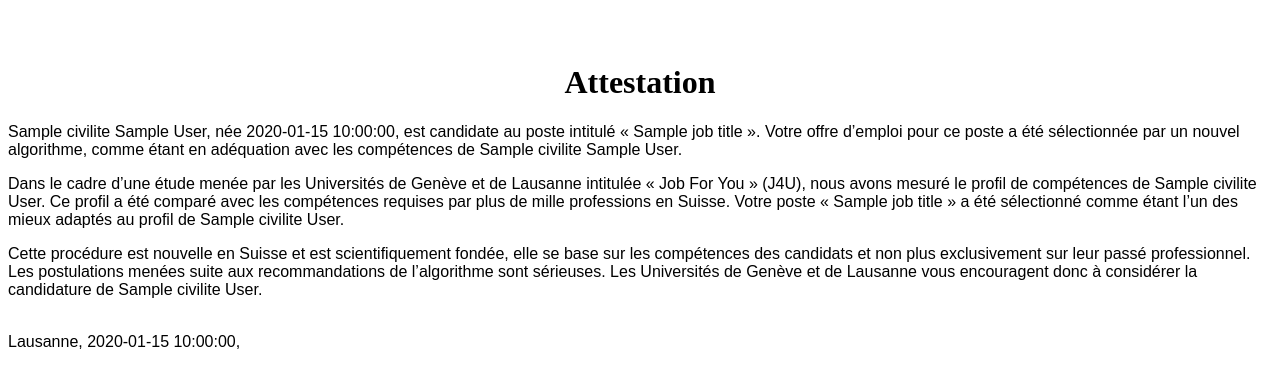
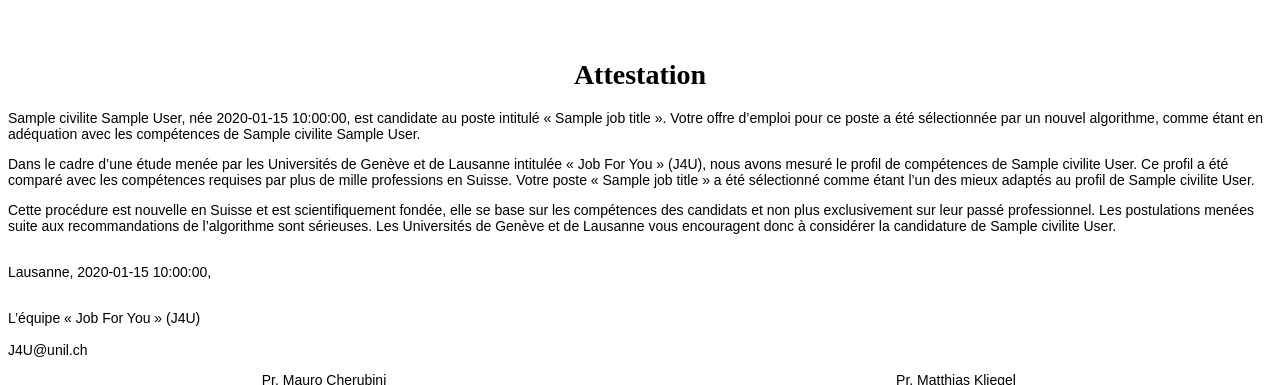
Before and after one commit to Jobs-4-You/J4U-Server, a Flask app: template server/templates/certificate.html in a window 1280 px wide. Shown: the part 309-694 px from the top of the page. Run offline with Flask 2, Linux system fonts and the light colour scheme; the template is opened without the code that fills it: most values are stand-ins (such as "Sample title", 1, 10 or a date in 2020); parts of the project's set-up code (start-up, migrations or seed data) failed here and were passed over.

Commit message:
Jobs-4-You/J4U-WebApp#15 Changes in pdf formatting

```diff
--- a/server/templates/certificate.html
+++ b/server/templates/certificate.html
@@ -4,6 +4,9 @@
     <meta charset="utf-8">
     <title>Attestation</title>
     <style type="text/css">
+        body {
+            font-size: 14px;
+        }
         #logos {
             text-align: center;
             padding: 0 3rem 1.5rem 3rem;
```
Also changed, not shown: 1 other file.
